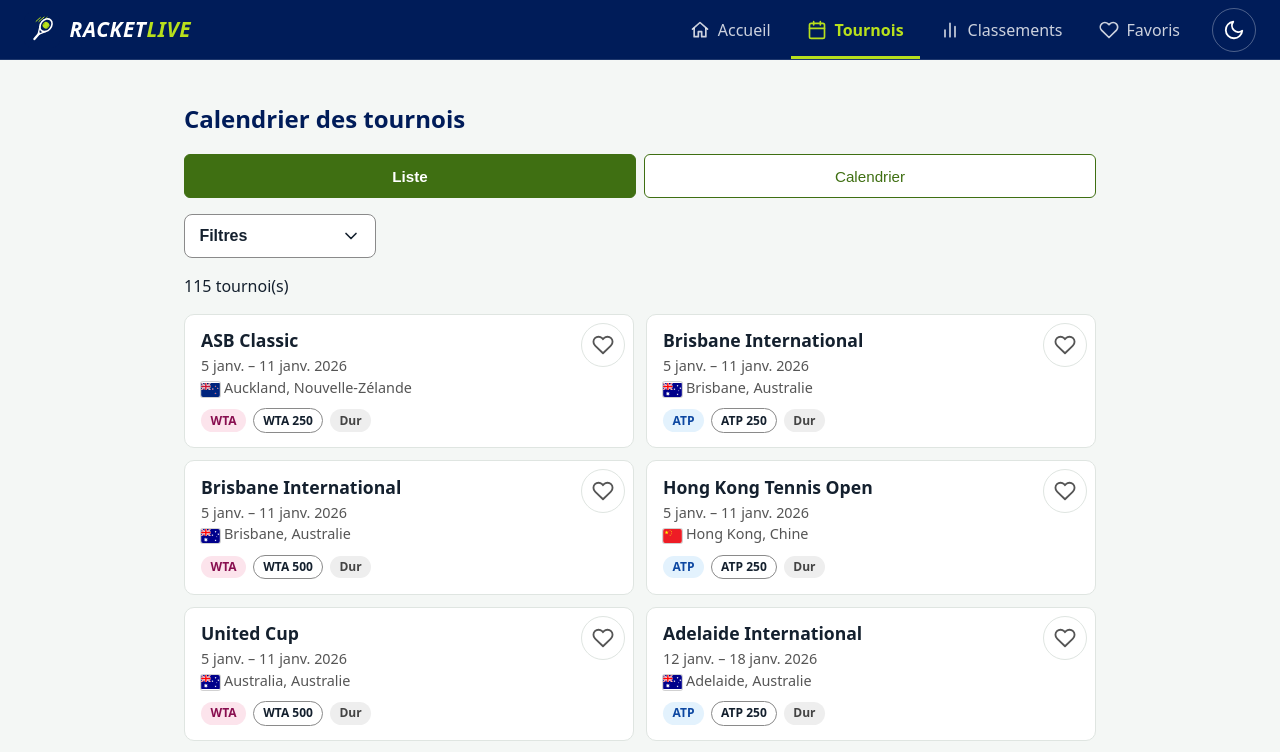
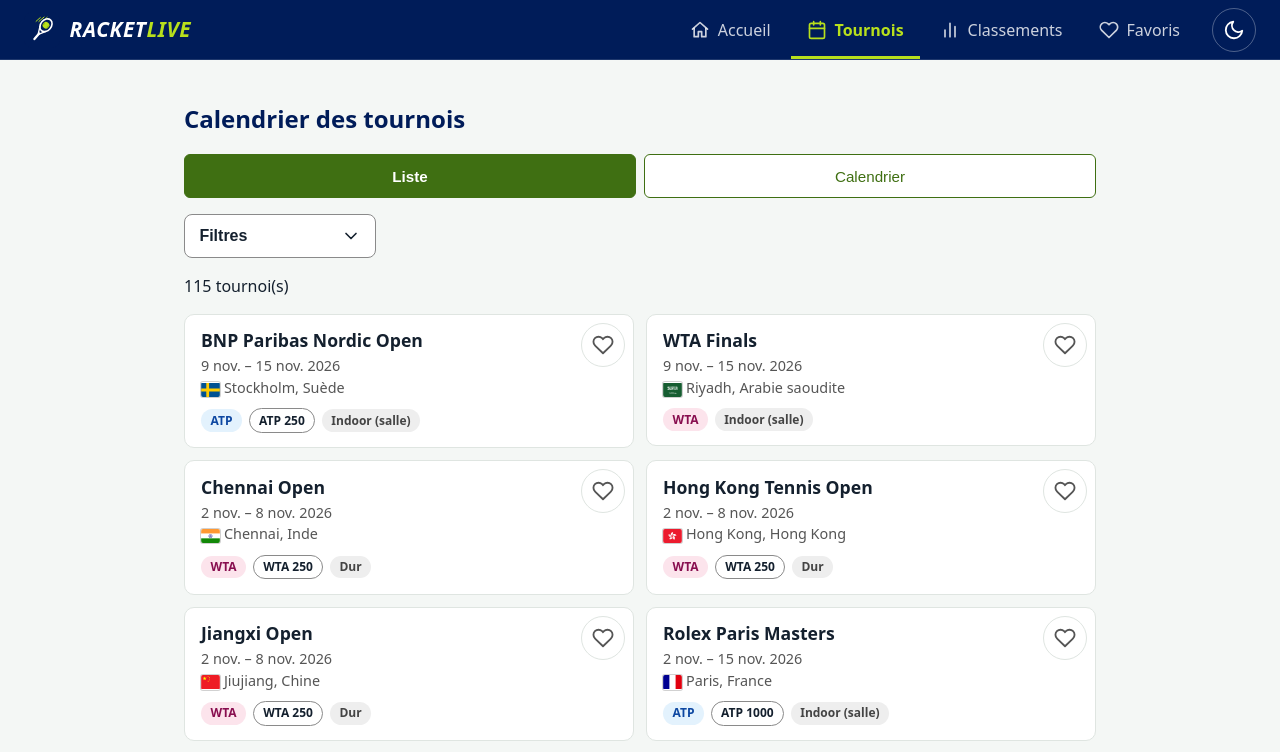
Before and after one commit to Labrosse-Anthony/racketlive, a React (Vite) app: page /calendrier in a window 1280 px wide. Shown: the top 752 px of the page. Built offline with nearby package versions, Linux system fonts and the light colour scheme.

Commit message:
Calendrier : liste triée du plus récent au plus ancien

```diff
--- a/src/pages/CalendrierPage.jsx
+++ b/src/pages/CalendrierPage.jsx
@@ -63,6 +63,13 @@ function CalendrierPage() {
     return true
   })
 
+  // Pour la liste : les plus récents en haut, les plus anciens en bas.
+  // Les dates sont au format AAAA-MM-JJ, donc on peut les comparer comme du texte.
+  // À date égale, on trie par nom. [...tableau] fait une copie : on ne touche pas à l'original.
+  const tournoisTries = [...tournoisFiltres].sort(
+    (a, b) => b.debut.localeCompare(a.debut) || a.nom.localeCompare(b.nom, 'fr'),
+  )
+
   return (
     <section>
       <h1>Calendrier des tournois</h1>
@@ -107,7 +114,7 @@ function CalendrierPage() {
       {!chargement && !erreur && vue === 'liste' && (
         <>
           <p aria-live="polite">{tournoisFiltres.length} tournoi(s)</p>
-          <TournamentList tournois={tournoisFiltres} />
+          <TournamentList tournois={tournoisTries} />
         </>
       )}
 
```
